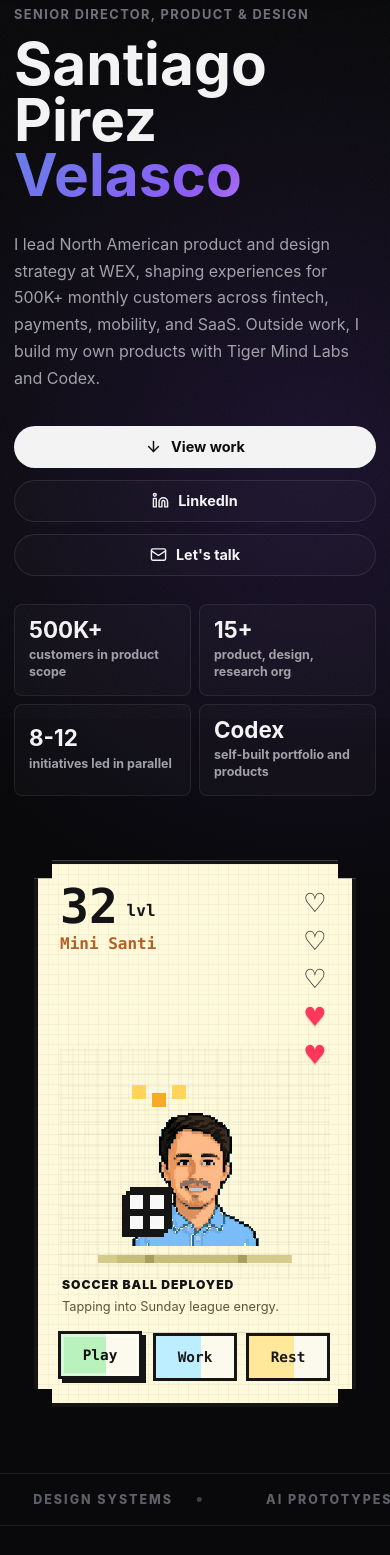
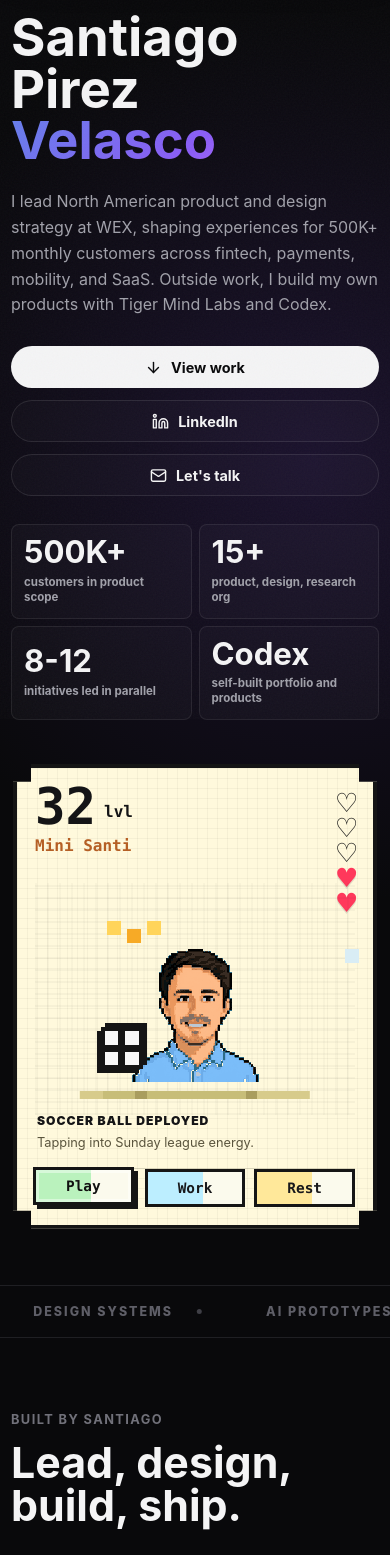
Before and after one commit to santiago2692/myportfolio, a React (Vite) app: page / in a window 390 px wide. Shown: the part 125-1680 px from the top of the page. Built offline with nearby package versions, Linux system fonts and the light colour scheme.

Commit message:
Tighten responsive portfolio layouts

```diff
--- a/src/styles.css
+++ b/src/styles.css
@@ -32,6 +32,7 @@
 
 * {
   box-sizing: border-box;
+  min-width: 0;
 }
 
 html {
@@ -63,6 +64,13 @@ a {
 
 button {
   font: inherit;
+}
+
+img,
+svg,
+video,
+canvas {
+  max-width: 100%;
 }
 
 .noise {
@@ -264,6 +272,18 @@ button {
   font-weight: 700;
   letter-spacing: 0.11em;
   text-transform: uppercase;
+}
+
+h1,
+h2,
+h3,
+p,
+strong,
+span,
+small,
+a,
+button {
+  overflow-wrap: anywhere;
 }
 
 .hero h1,
@@ -2783,6 +2803,16 @@ button {
     padding-top: 132px;
   }
 
+  .hero-copy,
+  .hero-text,
+  .about-copy,
+  .body-copy,
+  .builder-intro p:not(.section-label),
+  .snapshot-copy,
+  .contact-panel p:not(.section-label) {
+    max-width: none;
+  }
+
   .hero-visual {
     min-height: 0;
   }
@@ -2796,6 +2826,7 @@ button {
 
   .project-list button {
     grid-template-columns: 36px minmax(0, 1fr) 120px minmax(120px, 0.6fr) 24px;
+    gap: 12px;
   }
 
   .project-list p {
@@ -2839,6 +2870,10 @@ button {
   .tool-grid,
   .process-panel {
     grid-template-columns: repeat(2, 1fr);
+  }
+
+  .contact-panel h2 {
+    max-width: 720px;
   }
 }
 
@@ -2865,12 +2900,20 @@ button {
   }
 
   .hero {
-    gap: 44px;
-    padding-bottom: 46px;
+    gap: 34px;
+    padding-top: 118px;
+    padding-bottom: 42px;
   }
 
   .hero h1 {
-    font-size: clamp(3.2rem, 15vw, 5.2rem);
+    font-size: clamp(3rem, 14vw, 4.8rem);
+    line-height: 0.98;
+  }
+
+  .hero-text {
+    margin: 22px 0 28px;
+    font-size: 1rem;
+    line-height: 1.62;
   }
 
   .section {
@@ -2880,6 +2923,15 @@ button {
   .section-heading {
     display: grid;
     align-items: start;
+    gap: 18px;
+  }
+
+  .section-heading h2,
+  .about-copy h2,
+  .builder-intro h2,
+  .snapshot-copy h2 {
+    font-size: clamp(2.35rem, 12vw, 4rem);
+    line-height: 1;
   }
 
   .filter-row {
@@ -2928,7 +2980,14 @@ button {
 
   .project-card h3,
   .project-card:not(.is-featured) h3 {
-    font-size: clamp(1.9rem, 9vw, 3rem);
+    font-size: clamp(1.65rem, 8vw, 2.55rem);
+    line-height: 1.02;
+  }
+
+  .badge-row span {
+    min-height: 25px;
+    padding: 0 8px;
+    font-size: 0.62rem;
   }
 
   .device-section {
@@ -2941,9 +3000,14 @@ button {
   }
 
   .mobile-screen-track {
-    grid-auto-columns: minmax(232px, 78vw);
+    grid-auto-columns: minmax(222px, 76vw);
     margin-inline: -20px;
     padding: 2px 20px 16px;
+  }
+
+  .web-screen-frame,
+  .mobile-screen-frame {
+    max-width: 100%;
   }
 
   .mobile-screen-frame {
@@ -2966,6 +3030,8 @@ button {
 
   .project-list button {
     grid-template-columns: 34px 1fr 24px;
+    align-items: start;
+    padding: 16px 14px;
   }
 
   .project-list small {
@@ -3015,9 +3081,13 @@ button {
   }
 
   .toy-shell {
-    min-height: 440px;
+    width: 100%;
+    min-height: 420px;
     padding: 22px;
     border-radius: 0;
+    box-shadow:
+      6px 6px 0 #151515,
+      12px 12px 0 rgba(139, 92, 246, 0.2);
   }
 
   .toy-screen {
@@ -3040,7 +3110,8 @@ button {
 
   .modal-hero {
     min-height: auto;
-    padding: 24px;
+    gap: 22px;
+    padding: 22px;
   }
 
   .modal-hero .project-visual {
@@ -3059,12 +3130,18 @@ button {
   }
 
   .modal-hero h2 {
-    font-size: clamp(2.6rem, 12vw, 4.4rem);
-    line-height: 1.18;
+    margin-bottom: 16px;
+    font-size: clamp(2.15rem, 11vw, 3.6rem);
+    line-height: 1.12;
   }
 
   .modal-hero h2.is-long-title {
-    font-size: clamp(2.35rem, 10.5vw, 3.8rem);
+    font-size: clamp(1.85rem, 9.4vw, 3rem);
+  }
+
+  .modal-hero p:not(.project-meta) {
+    font-size: 1rem;
+    line-height: 1.62;
   }
 
   .modal-nav,
@@ -3083,7 +3160,248 @@ button {
   }
 
   .contact-actions .pill-button,
-  .hero-actions .pill-button {
+  .hero-actions .pill-button,
+  .snapshot-actions .pill-button {
     width: 100%;
   }
 }
+
+@media (max-width: 520px) {
+  .site-header,
+  .hero,
+  .section,
+  .site-footer,
+  .modal-header,
+  .modal-content {
+    width: calc(100% - 22px);
+  }
+
+  .site-header::before {
+    inset: 8px -8px;
+  }
+
+  .hero {
+    padding-top: 108px;
+  }
+
+  .hero h1 {
+    font-size: clamp(2.8rem, 13.5vw, 3.7rem);
+  }
+
+  .hero-proof {
+    gap: 7px;
+  }
+
+  .hero-proof div {
+    min-height: 78px;
+    padding: 12px;
+  }
+
+  .hero-proof strong {
+    font-size: clamp(1.28rem, 8vw, 2rem);
+  }
+
+  .hero-proof span {
+    font-size: 0.72rem;
+  }
+
+  .toy-card {
+    padding: 10px 2px 14px;
+  }
+
+  .toy-shell {
+    min-height: 390px;
+    padding: 18px;
+  }
+
+  .toy-topbar {
+    align-items: flex-start;
+  }
+
+  .toy-level strong {
+    font-size: clamp(2.4rem, 13vw, 3.2rem);
+  }
+
+  .toy-hearts {
+    gap: 7px;
+  }
+
+  .toy-hearts span {
+    width: 18px;
+    height: 18px;
+  }
+
+  .toy-controls {
+    flex-wrap: wrap;
+  }
+
+  .toy-controls button {
+    flex: 1 1 76px;
+    min-height: 38px;
+    padding: 0 10px;
+  }
+
+  .section-heading h2,
+  .about-copy h2,
+  .builder-intro h2,
+  .snapshot-copy h2 {
+    font-size: clamp(2.1rem, 11vw, 3.1rem);
+  }
+
+  .filter-row,
+  .view-toggle,
+  .snapshot-actions {
+    display: grid;
+    grid-template-columns: 1fr;
+  }
+
+  .filter,
+  .view-toggle button,
+  .project-live-link,
+  .pill-button {
+    justify-content: center;
+    max-width: 100%;
+  }
+
+  .hiring-paths article,
+  .snapshot-panel,
+  .modal-hero,
+  .builder-notes,
+  .device-section {
+    border-radius: var(--radius);
+  }
+
+  .builder-loop article {
+    grid-template-columns: 42px minmax(0, 1fr);
+    gap: 12px;
+    padding: 16px;
+  }
+
+  .builder-loop::before {
+    left: 21px;
+  }
+
+  .pixel-step {
+    width: 34px;
+    height: 34px;
+    box-shadow: 3px 3px 0 #050506;
+    font-size: 0.68rem;
+  }
+
+  .project-card,
+  .project-card.is-featured {
+    min-height: 300px;
+  }
+
+  .project-card-content {
+    padding: 18px;
+  }
+
+  .project-card-content::before {
+    inset: auto 8px 8px 8px;
+  }
+
+  .project-card p {
+    -webkit-line-clamp: 4;
+  }
+
+  .project-list button {
+    grid-template-columns: 28px minmax(0, 1fr) 20px;
+    gap: 10px;
+  }
+
+  .project-list strong {
+    font-size: 0.96rem;
+  }
+
+  .project-list small,
+  .project-list span {
+    font-size: 0.66rem;
+  }
+
+  .modal-header {
+    padding: 12px 0;
+  }
+
+  .modal-content {
+    margin-bottom: 28px;
+  }
+
+  .modal-hero {
+    padding: 18px;
+  }
+
+  .modal-hero h2,
+  .modal-hero h2.is-long-title {
+    font-size: clamp(1.8rem, 10vw, 2.75rem);
+    line-height: 1.14;
+  }
+
+  .modal-hero .project-visual,
+  .modal-hero .project-visual.has-product-image {
+    min-height: 240px;
+  }
+
+  .case-block,
+  .process-panel,
+  .outcomes,
+  .builder-notes,
+  .device-section {
+    padding: 18px;
+  }
+
+  .builder-note-list p,
+  .process-step,
+  .outcome {
+    gap: 10px;
+  }
+
+  .mobile-screen-track {
+    grid-auto-columns: minmax(210px, 80vw);
+    margin-inline: -18px;
+    padding-inline: 18px;
+  }
+
+  .mobile-screen-caption {
+    grid-template-columns: 28px minmax(0, 1fr);
+  }
+
+  .contact-panel {
+    padding: 42px 16px 48px;
+  }
+
+  .contact-panel h2 {
+    font-size: clamp(2.35rem, 12vw, 3.6rem);
+    line-height: 1.16;
+  }
+
+  .contact-panel p:not(.section-label) {
+    margin: 20px 0 28px;
+    font-size: 1rem;
+  }
+
+  .site-footer div {
+    display: grid;
+    gap: 10px;
+  }
+}
+
+@media (max-width: 380px) {
+  .hero-proof {
+    grid-template-columns: 1fr;
+  }
+
+  .toy-shell {
+    min-height: 370px;
+    padding: 16px;
+  }
+
+  .toy-screen {
+    min-height: 210px;
+  }
+
+  .modal-hero .project-visual,
+  .modal-hero .project-visual.has-product-image {
+    min-height: 220px;
+  }
+}
```
Also changed, not shown: 4 other files (tests, documents, lock files or other folders).
